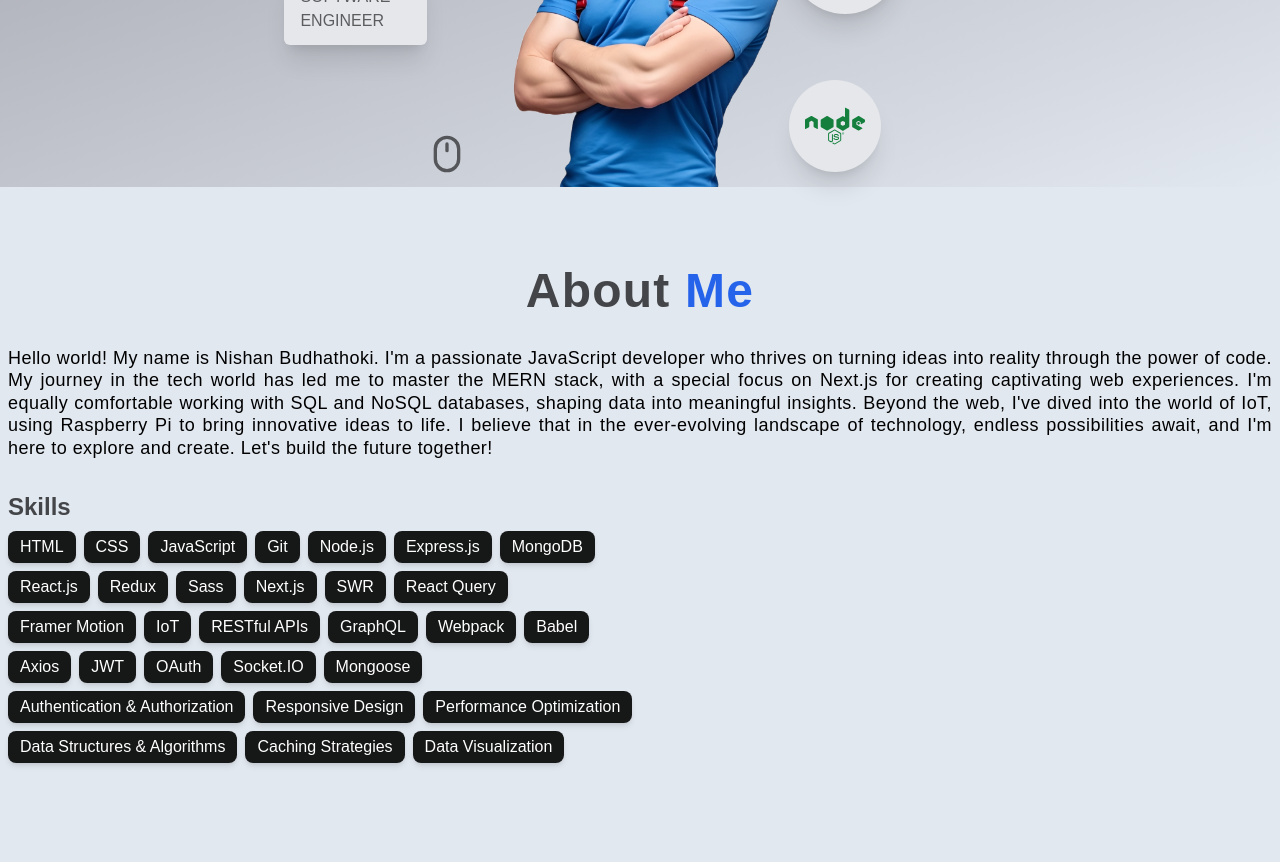
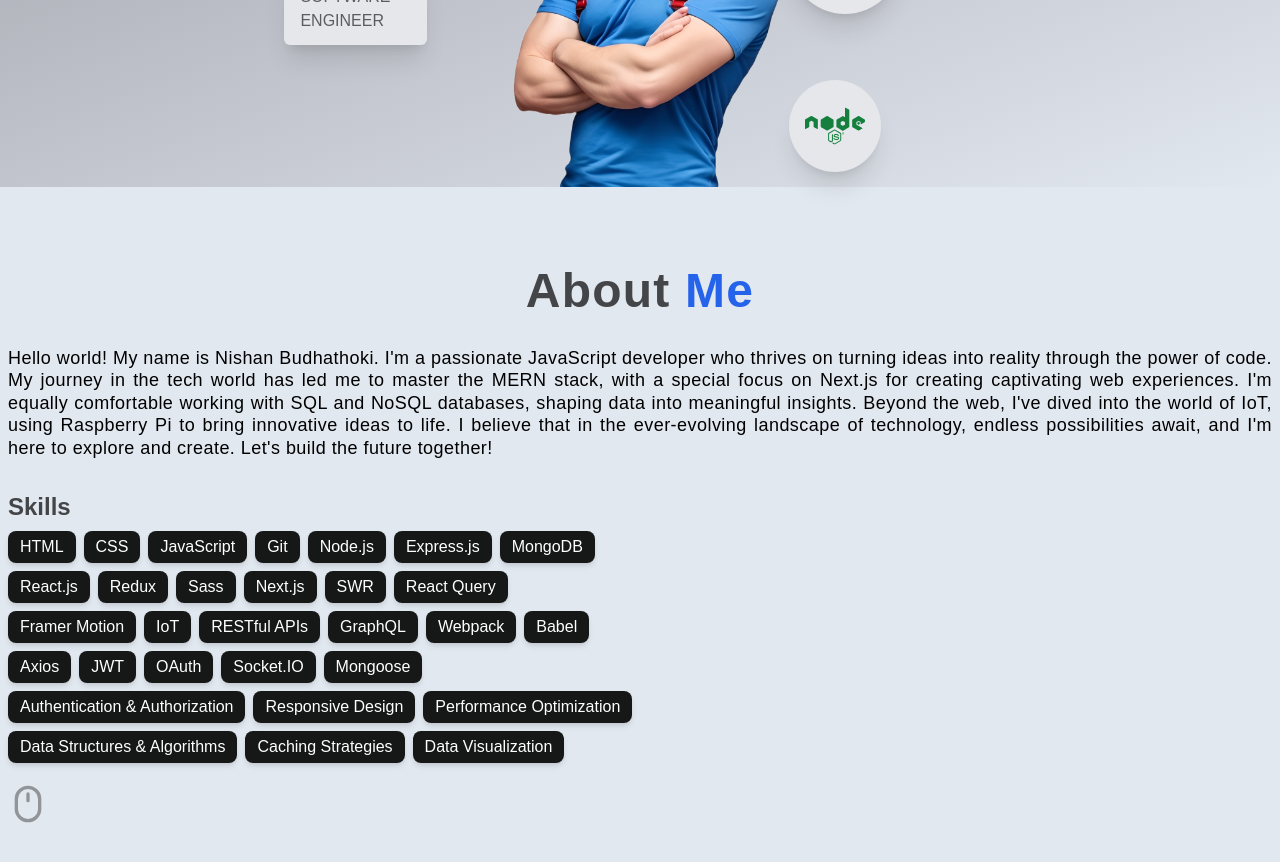
Before and after one commit to nishanbudhathoki2266/framer-rnd, a Next.js app in the folder next-framer/: page / in a window 1280 px wide. Shown: the part 280-1142 px from the top of the page. Built offline with nearby package versions, Linux system fonts and the light colour scheme; a web font is replaced by a local one.

Commit message:
Moved that hero section's mouse scoll animation to about section

```diff
--- a/next-framer/src/components/About.jsx
+++ b/next-framer/src/components/About.jsx
@@ -6,14 +6,13 @@ import { motion, useInView } from "framer-motion";
 import Container from "./containers/Container";
 import styles from "./About.module.css";
 import SkillCard from "./SkillCard";
+import { LuMouse } from "react-icons/lu";
 
 const AboutPage = () => {
   const skillsRef = useRef(null);
   const aboutRef = useRef(null);
 
   const isSKillsDivInView = useInView(skillsRef);
-  const isAboutSectionInView = useInView(aboutRef);
-  console.log(isAboutSectionInView);
 
   return (
     <SectionContainer id="about" className="py-20 flex justify-center">
@@ -86,6 +85,21 @@ const AboutPage = () => {
                 <SkillCard key={skill} skill={skill} />
               ))}
             </div>
+            {/* Mouse scroll  */}
+            <motion.span
+              className="mt-6"
+              animate={{
+                y: [-20, 0],
+                opacity: [0, 0.8],
+              }}
+              transition={{
+                duration: 0.9,
+                ease: "easeInOut",
+                repeat: Infinity,
+              }}
+            >
+              <LuMouse size={40} />
+            </motion.span>
           </div>
         </motion.div>
       </Container>
--- a/next-framer/src/components/Hero.jsx
+++ b/next-framer/src/components/Hero.jsx
@@ -6,7 +6,6 @@ import Image from "next/image";
 import SectionContainer from "./containers/SectionContainer";
 import { TbBrandNextjs } from "react-icons/tb";
 import { FaNode, FaReact } from "react-icons/fa";
-import { LuMouse } from "react-icons/lu";
 
 const Hero = () => {
   return (
@@ -77,22 +76,6 @@ const Hero = () => {
           <FaNode size={60} className="text-green-700" />
         </span>
       </motion.div>
-
-      {/* Mouse scroll  */}
-      <motion.span
-        className="absolute left-1/3 bottom-4"
-        animate={{
-          bottom: ["20px", "4px"],
-          opacity: [1, 0.1],
-        }}
-        transition={{
-          duration: 1.3,
-          ease: "easeInOut",
-          repeat: Infinity,
-        }}
-      >
-        <LuMouse size={40} />
-      </motion.span>
     </SectionContainer>
   );
 };
```
